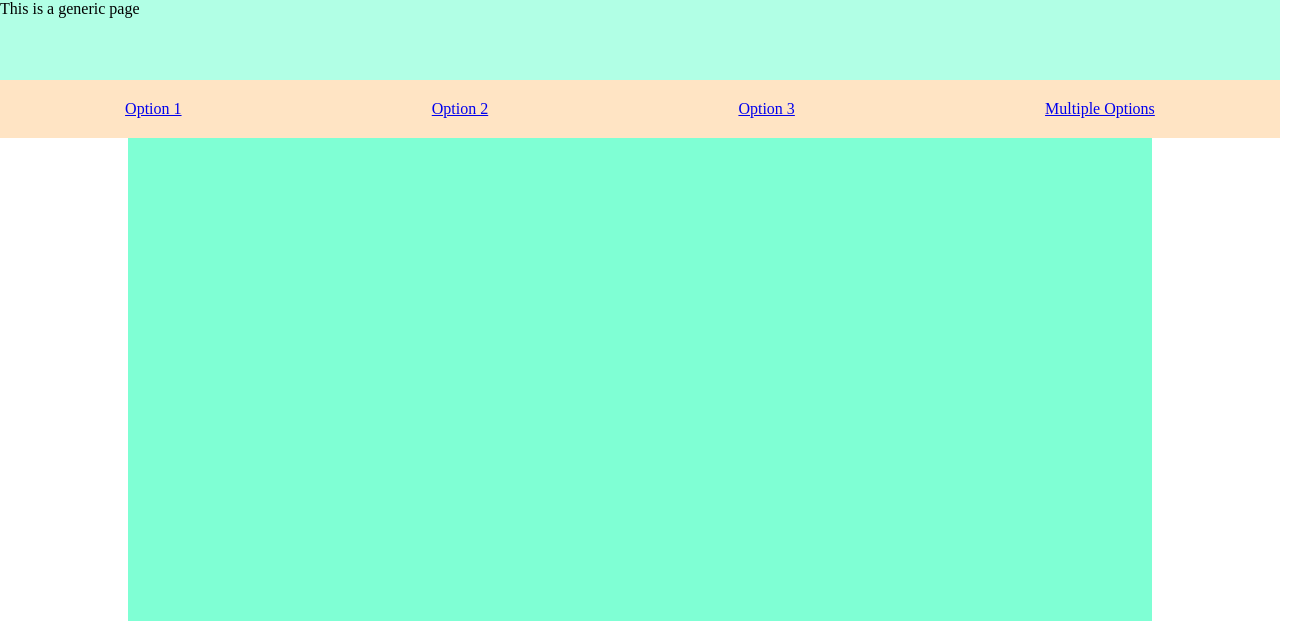
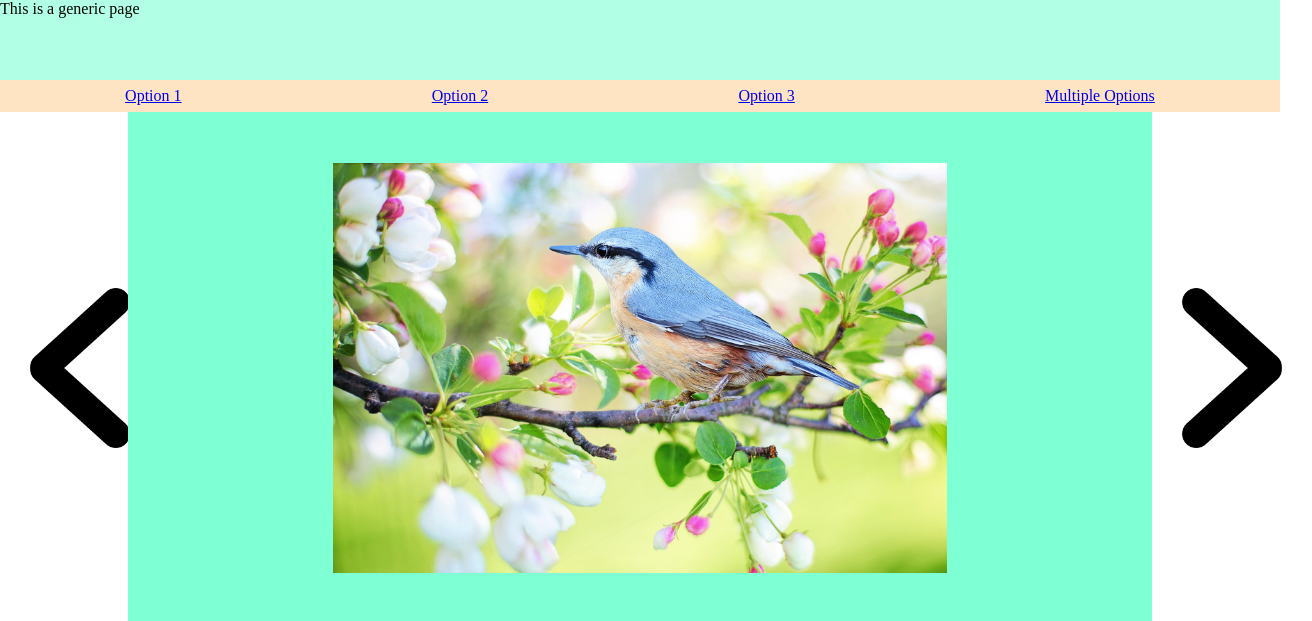
Before and after one commit to cheque17/dynamic-interface-practice, a website built with webpack: page dist/index.html in a window 1280 px wide. Shown: the top 621 px of the page, 1312 px wide, since content can reach past the window. Built offline with nearby package versions, Linux system fonts and the light colour scheme.

Commit message:
Edit dist/index.html and src/style.css

```diff
--- a/src/style.css
+++ b/src/style.css
@@ -36,6 +36,9 @@ main {
 main nav {
 	width: 100%;
 	background-color: bisque;
+	height: 4vh;
+	display: flex;
+	align-items: center;
 }
 
 main nav ul {
@@ -49,7 +52,6 @@ main nav ul.main-list {
 }
 
 main nav ul.main-list>li{
-	padding: 20px 10px;
 	position: relative;
 }
 
@@ -60,7 +62,7 @@ main nav ul.main-list li:last-child:hover{
 main nav ul.main-list li:last-child .dropdown {
 	background-color: rgb(255, 185, 99);
 	position: absolute;
-	bottom: 4px;
+	bottom: 0;
 	display: none;
 	transition: transform 300ms ease-in-out;
 }
@@ -73,7 +75,7 @@ main nav ul.main-list li:last-child .dropdown li {
 
 main nav ul.main-list li:last-child .dropdown.active{
 	display: block;
-	transform: translate(0, 150px);
+	transform: translate(0, 229px);
 }
 
 .carrousel-container {
@@ -88,8 +90,36 @@ main nav ul.main-list li:last-child .dropdown.active{
 	height: 100%;
 }
 
+.carrousel-container .arrow-cont {
+	display: flex;
+	align-items: center;
+}
+
+.carrousel-container .arrow-cont img {
+	object-fit: contain;
+  width: 20vh
+}
+
 .carrousel-container .image-slider{
 	background-color: aquamarine;
 	width: 80vw;
 	height: 100%;
 }
+
+.carrousel-container .image-slider .image-display {
+	width: 100%;
+	height: 100%;
+	display: flex;
+	justify-content: center;
+	align-items: center;
+}
+
+.carrousel-container .image-slider .image-display.showing img{
+	display: block;
+}
+
+.carrousel-container .image-slider .image-display img{
+	width: 60%;
+	object-fit: contain;
+	display: none;
+}
```
Also changed, not shown: dist/index.html.
